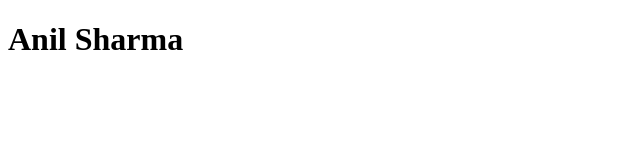
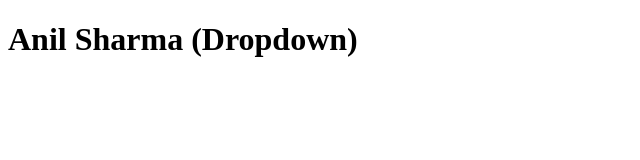
Before and after one commit to anilsharma32/Demo2, a plain HTML site: page index.html in a window 1280 px wide. Shown: the whole page, without its empty margins (0-640 px from the left). Drawn offline with Linux system fonts and the light colour scheme.

```diff
--- a/index.html
+++ b/index.html
@@ -6,6 +6,6 @@
     <title>Document</title>
 </head>
 <body>
-    <h1>Anil Sharma</h1>
+    <h1>Anil Sharma (Dropdown)</h1>
 </body>
 </html>
```
